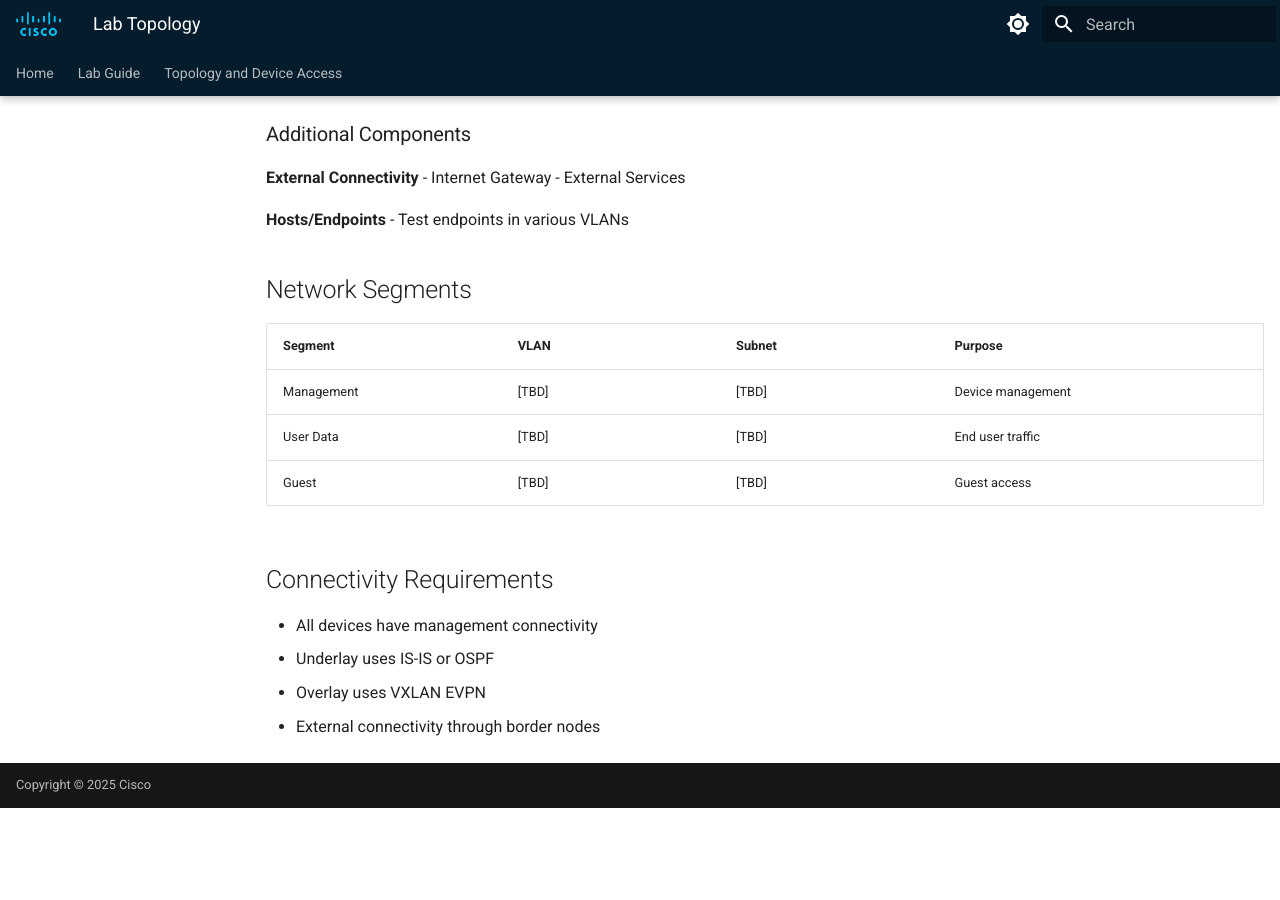
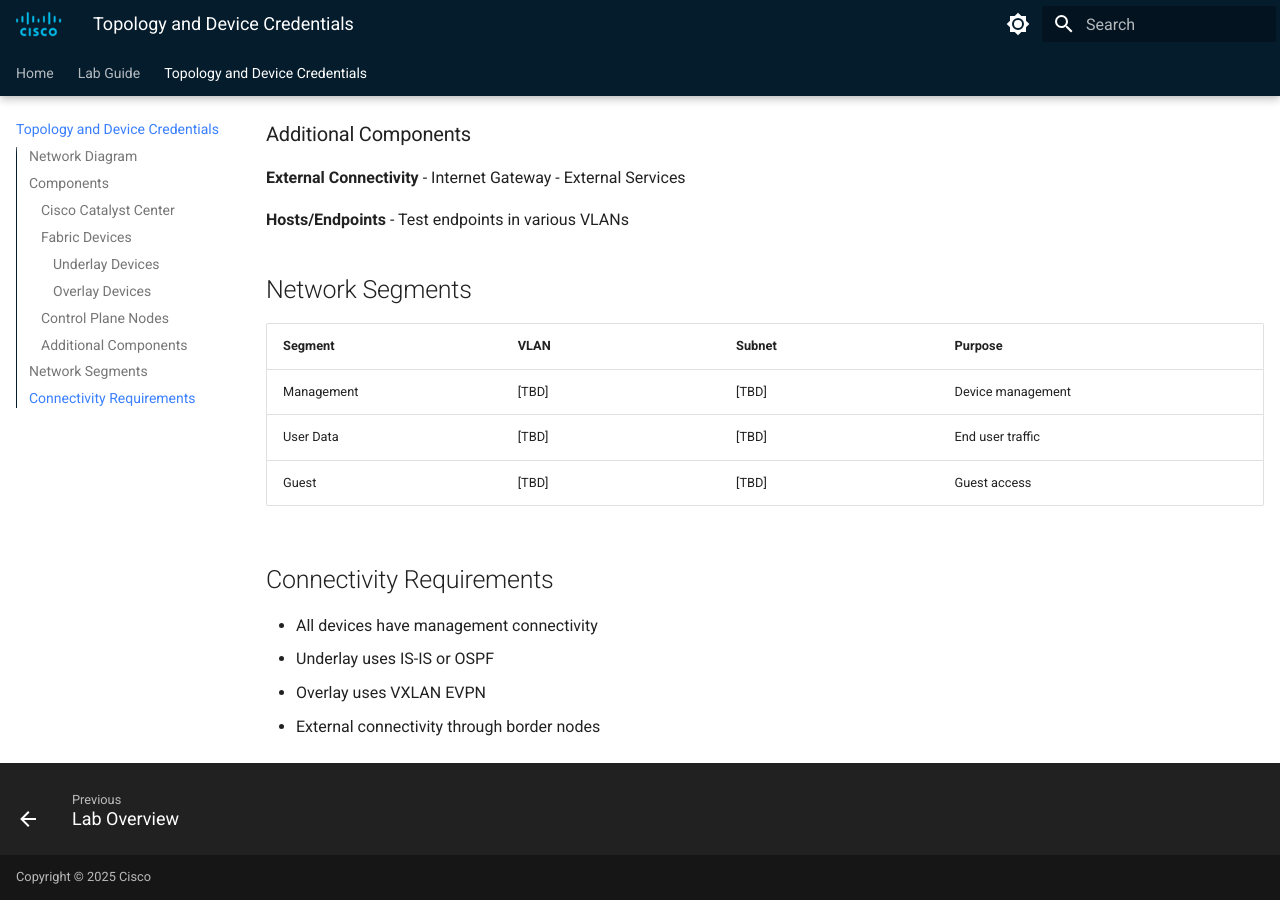
Before and after one commit to fsalvemi/DEVWKS-1709-Lab-Guide, an MkDocs documentation site: the page built from docs/lab_topology.md, in a window 1280 px wide and 900 px high, scrolled down 854 px. Built offline with MkDocs 1.6.1 and Material for MkDocs 9.7.7, drawn with Linux system fonts in a browser that asks for light colours; before the commit the page ends 1662 px from its top, so only the background shows below that.

Commit message:
Update mkdocs navigation structure

```diff
--- a/mkdocs.yml
+++ b/mkdocs.yml
@@ -79,5 +79,6 @@ markdown_extensions:
 
 nav:
   - Home: index.md
-  - Lab Guide: lab_guide.md
-  - Topology and Device Access: lab_access.md
+  - Lab Guide:
+    - Lab Overview: lab_overview.md
+  - Topology and Device Credentials: lab_topology.md
```
